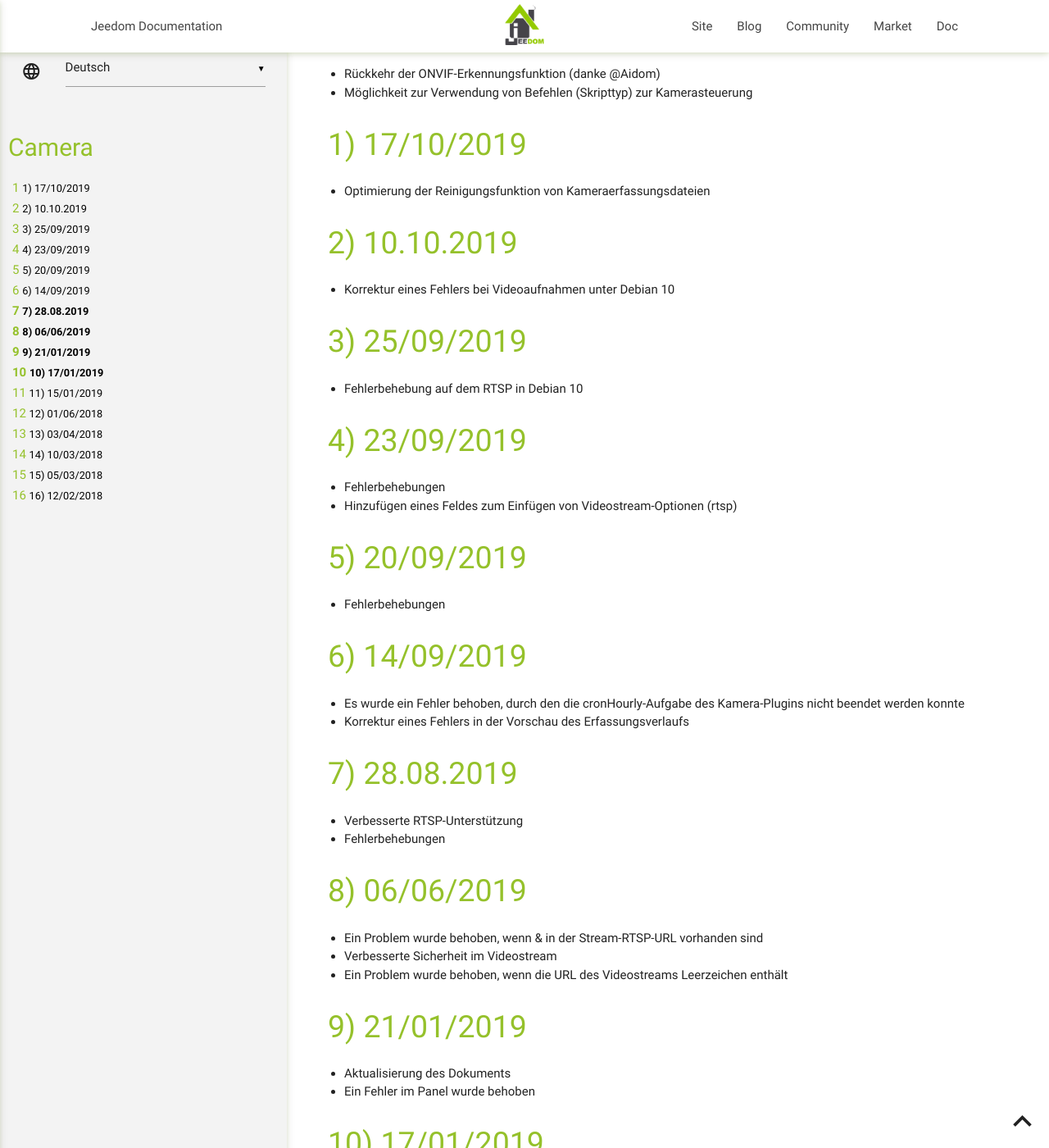
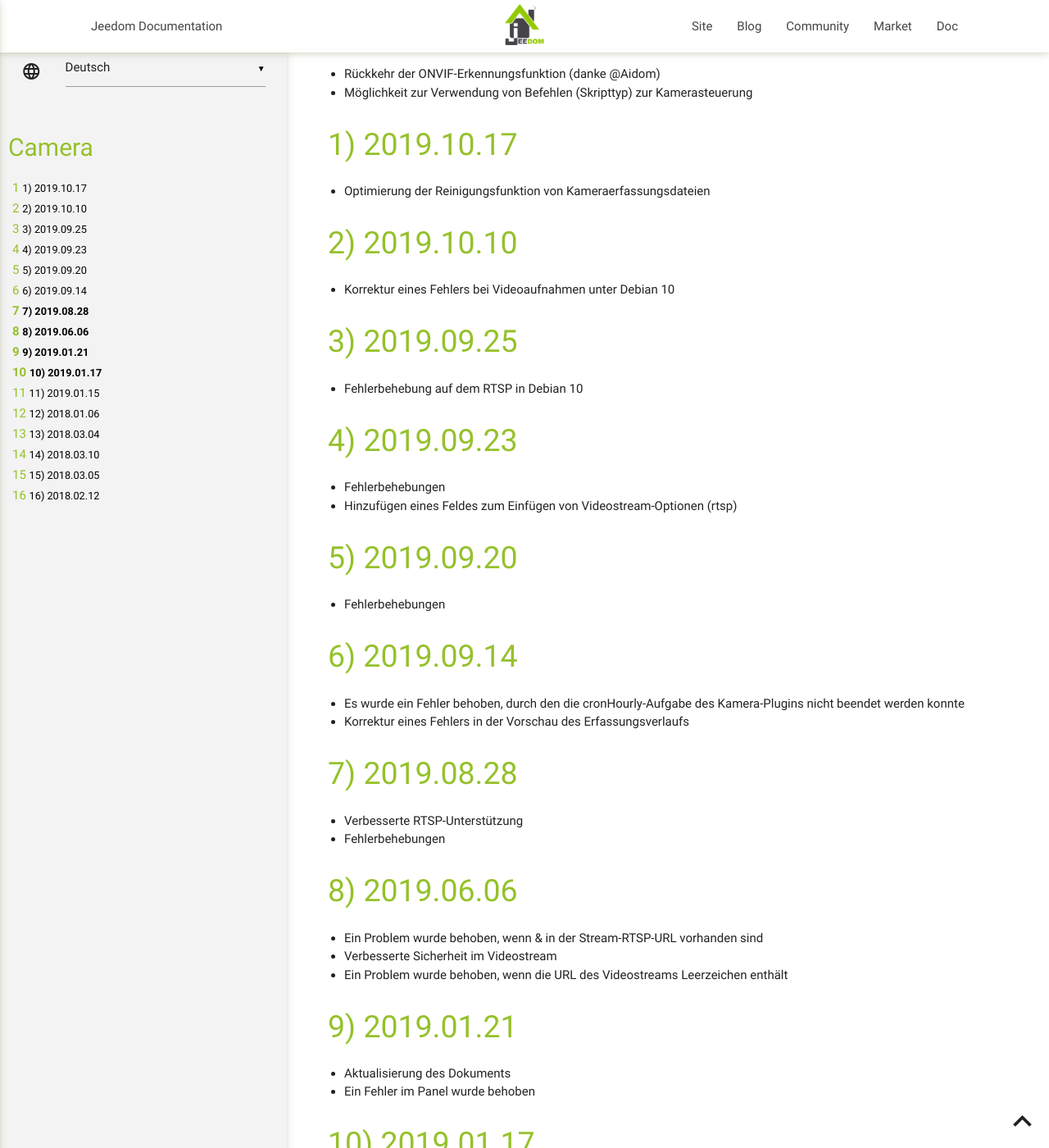
Before and after one commit to jeedom/plugin-camera, a Jekyll site: the page built from docs/de_DE/changelog.md, in a window 1280 px wide and 1400 px high. Shown: the whole window at 82% size. Built offline with Jekyll 4.4.1, drawn with Linux system fonts in a browser that asks for light colours; our own code applies the rules of GitHub Pages for plain Markdown files; some of the changed text lies outside the part shown.

Commit message:
[Jenkins] Updated translation

```diff
--- a/docs/de_DE/changelog.md
+++ b/docs/de_DE/changelog.md
@@ -1,54 +1,54 @@
 - Rückkehr der ONVIF-Erkennungsfunktion (danke @Aidom)
 - Möglichkeit zur Verwendung von Befehlen (Skripttyp) zur Kamerasteuerung
 
-# 17/10/2019
+# 2019.10.17
 
 - Optimierung der Reinigungsfunktion von Kameraerfassungsdateien
 
-# 10.10.2019
+# 2019.10.10
 
 - Korrektur eines Fehlers bei Videoaufnahmen unter Debian 10
 
-# 25/09/2019
+# 2019.09.25
 
 - Fehlerbehebung auf dem RTSP in Debian 10
 
-# 23/09/2019
+# 2019.09.23
 
 - Fehlerbehebungen
 - Hinzufügen eines Feldes zum Einfügen von Videostream-Optionen (rtsp)
 
-# 20/09/2019
+# 2019.09.20
 
 - Fehlerbehebungen
 
-# 14/09/2019
+# 2019.09.14
 
  - Es wurde ein Fehler behoben, durch den die cronHourly-Aufgabe des Kamera-Plugins nicht beendet werden konnte
  - Korrektur eines Fehlers in der Vorschau des Erfassungsverlaufs
 
-# 28.08.2019
+# 2019.08.28
 
 - Verbesserte RTSP-Unterstützung
 - Fehlerbehebungen
 
-# 06/06/2019
+# 2019.06.06
 
 - Ein Problem wurde behoben, wenn &amp; in der Stream-RTSP-URL vorhanden sind
 - Verbesserte Sicherheit im Videostream
 - Ein Problem wurde behoben, wenn die URL des Videostreams Leerzeichen enthält
 
-# 21/01/2019
+# 2019.01.21
 
 - Aktualisierung des Dokuments
 - Ein Fehler im Panel wurde behoben
 
-# 17/01/2019
+# 2019.01.17
 
 - Aktualisierung des Dokuments
 - Behebung eines Problems mit der Konfiguration von Wanscam q3 (s)
 
-# 15/01/2019
+# 2019.01.15
 
 - Hinzufügen der Wanscam q3 (s) Kamera
 - Modusauswahl automatisch basierend auf Aufnahme-URL und Videostream (RTSP)
@@ -56,26 +56,26 @@
 - Ersetzen von # Benutzername # und # Passwort # in Bestellungen hinzugefügt
 - Korrektur eines Abhängigkeitsproblems
 
-# 01/06/2018
+# 2018.01.06
 
 - Neugestaltung des Panels, wir wählen nun die Anzahl der Kameras pro Zeile in der Plugin-Konfiguration, deren Größe wird automatisch berechnet
 - Verbesserung des Widgets auf Mobilgeräten
 - Unterstützung für RTSP / MJPEG-Videostreams ... Bitte beachten Sie, dass eine Konvertierung durchgeführt wird. Dies ist nur zu verwenden, wenn Sie keine andere Wahl haben. Sie sollten Snapshots auswählen (schneller und weniger laden). auf Jeedom)
 
-# 03/04/2018
+# 2018.03.04
 
 - Aktualisierung der Dokumentation
 
-# 10/03/2018
+# 2018.03.10
 
 - Aktualisierung des Dokuments
 - Codeoptimierung
 
-# 05/03/2018
+# 2018.03.05
 
 - Fehlerbehebungen
 
-# 12/02/2018
+# 2018.02.12
 
 - Fehlerbehebungen
 - Hinzufügen einer Option zum Deaktivieren der Bildkomprimierung auf der Jeedom-Seite
```
Also changed, not shown: docs/de_DE/index.md (+4 -4 lines), docs/en_US/changelog.md (+11 -11 lines), docs/en_US/index.md (+4 -4 lines), docs/es_ES/changelog.md (+12 -12 lines), docs/es_ES/index.md (+4 -4 lines), docs/i18n/de_DE.json (+21 -22 lines), docs/i18n/en_US.json (+21 -22 lines), docs/i18n/es_ES.json (+21 -22 lines), docs/i18n/fr_FR.json (+21 -22 lines).
